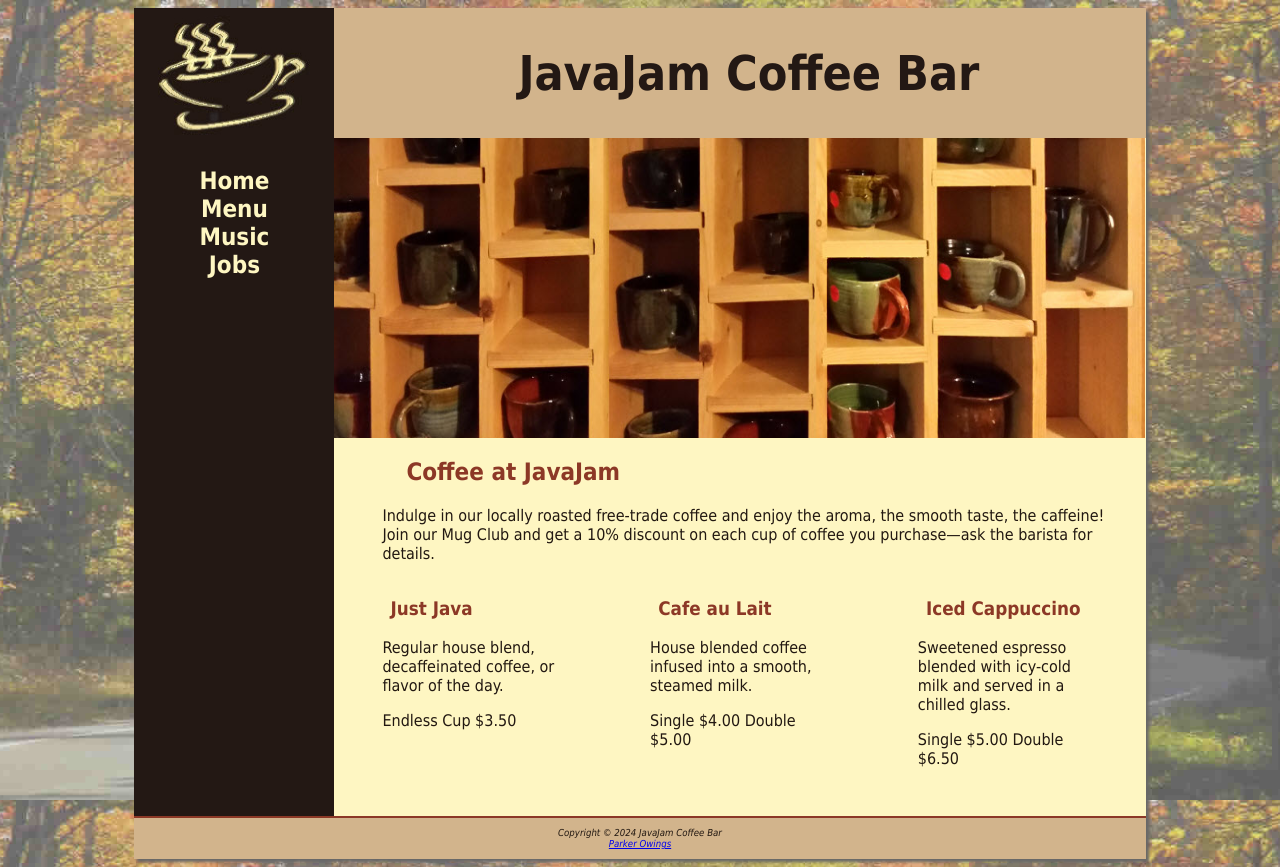
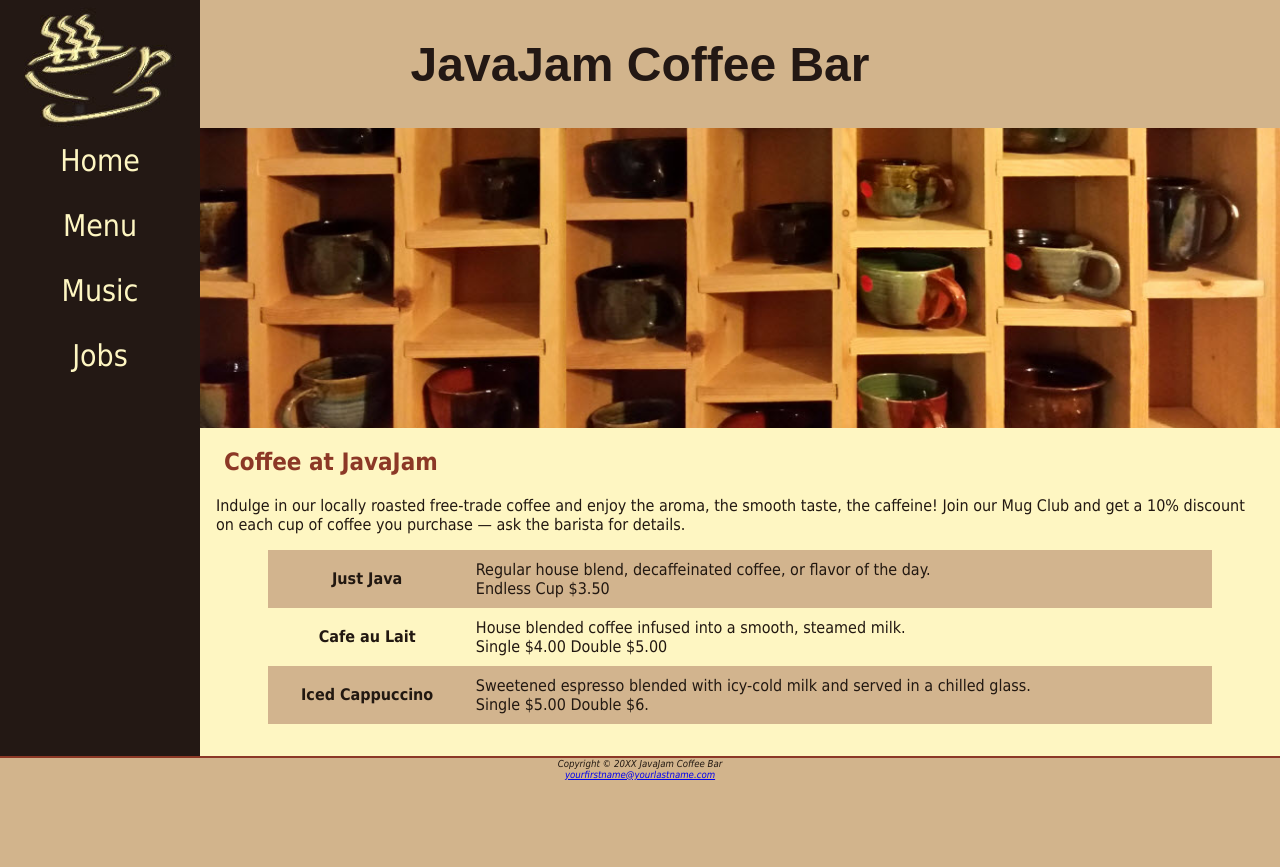
Before and after one commit to sloraris/javajam, a plain HTML site: page menu.html in a window 1280 px wide. After the commit the page ends 800 px from the top, so only its background shows below. Drawn offline with Linux system fonts and the light colour scheme; a web font is replaced by a local one.

Commit message:
assignment 8

```diff
--- a/javajam.css
+++ b/javajam.css
@@ -1,63 +1,76 @@
-/* CSS for javajam */
+@import url('https://fonts.googleapis.com/css2?family=Bayon&display=swap');
 
-@import url('https://fonts.googleapis.com/css2?family=Ubuntu:ital,wght@0,300;0,400;0,500;0,700;1,300;1,400;1,500;1,700&display=swap');
-
-
-/* MAIN PAGE STYLING */
 * {
 	box-sizing: border-box;
 }
 
+/* Configure Small Layout */
 body {
-	background-color: #FCEBB6;
-	background-image: url(images/fadedroad50.jpg);
-	background-repeat: no-repeat;
-	background-size: cover;
-	background-attachment: fixed;
+	background-color: #D2B48C;
 	color: #221811;
 	font-family: Tahoma, Arial, sans-serif;
-
+	margin: 0;
 }
 
 #wrapper {
 	background-color: #231814;
-	margin-left: auto;
-	margin-right: auto;
-	width: 80%;
-	min-width: 900px;
-	max-width: 1280px;
-	box-shadow: 3px 3px 3px #676767;
 	padding: 0;
 }
 
 header {
 	background-color: #D2B48C;
-	background-image: url(images/coffeelogo.jpg);
+	background-image: url(images/cup.jpg);
 	background-repeat: no-repeat;
 	color: #231814;
-	padding-left: 240px;
+	height: 128px;
+	padding-left: 105px;
 	padding-top: 5px;
 	padding-bottom: 5px;
 }
 
-header:link,
-header:visited {
+header a {
 	text-decoration: none;
+}
+
+header a:link {
 	color: #231814;
 }
 
-header:hover {
-    text-decoration: none;
+header a:visited {
+	color: #231814;
+}
+
+header a:hover {
 	color: #FEF6C2;
+}
+
+h1 {
+	font-size: 2em;
+	font-family: 'Bayon', sans-serif;
+}
+
+h2 {
+	color: #8C3826;
+}
+
+h3,
+dt {
+	color: #8C3826;
+}
+
+h4 {
+	background-color: #D2B48C;
+	font-size: 1.2em;
+	padding-left: .5em;
+	padding-bottom: 0;
+	text-transform: uppercase;
+	border-bottom: 1px solid #221811;
+	clear: left;
 }
 
 nav {
 	text-align: center;
-    font-weight: bold;
 	font-size: 1.5em;
-    padding: 5px 0;
-    float: left;
-    width: 200px;
 }
 
 nav a {
@@ -69,7 +82,7 @@ nav a:link {
 }
 
 nav a:visited {
-    color: #D2B48C
+	color: #D2B48C;
 }
 
 nav a:hover {
@@ -77,30 +90,46 @@ nav a:hover {
 }
 
 nav ul {
+	display: flex;
+	flex-direction: column;
+	font-size: 1.25em;
 	list-style-type: none;
-    padding-left: 0;
+	margin: 0;
+	padding: 0;
 }
 
+nav li {
+	border-bottom: 1px solid #FEF6C2;
+	padding: .5em 1em;
+	width: 100%;
+}
 
 main {
+	background-color: #FEF6C2;
 	display: block;
 	padding: 0 0 2em 0;
-    margin-left: 200px;
-    background-color: #FEF6C2;
+}
+
+h2,
+h3,
+h4,
+p,
+div,
+ul,
+dl {
+	padding-left: 1em;
+	padding-right: 1em;
+}
+
+main ul {
+	padding-left: 2em;
+}
+
+.details {
+	padding-left: 20%;
+	padding-right: 20%;
 	overflow: auto;
 }
-
-main h2,
-main h3,
-main h4,
-main p,
-main div,
-main ul,
-main dl {
-  padding-left: 3em;
-  padding-right: 2em;
-}
-
 
 img {
 	border-style: none;
@@ -108,32 +137,40 @@ img {
 	height: auto;
 }
 
-h1 {
-    font-size: 3em;
-    padding: 0 2em 0 3em;
+#homehero {
+	height: 300px;
+	background-image: url(images/road.jpg);
+	background-repeat: no-repeat;
+	background-size: 100% 100%;
 }
 
-h2 {
-    color: #8C3826;
+#heromugs {
+	height: 300px;
+	background-image: url(images/threemugs.jpg);
+	background-repeat: no-repeat;
+	background-size: 100% 100%;
 }
 
-h3 {
-    color: #8C3826;
+#heroguitar {
+	height: 300px;
+	background-image: url(images/guitar.jpg);
+	background-repeat: no-repeat;
+	background-size: 100% 100%;
 }
 
-h4 {
-    background-color: #D2B48C;
-    font-size: 1.2em;
-    text-transform: uppercase;
-    padding-left: 0.5em;
-    padding-bottom: 0;
-    border-bottom: solid;
-    clear: left;
+#herojobs {
+	height: 300px;
+	background-image: url(images/coffeecup.jpg);
+	background-repeat: no-repeat;
+	background-size: 100% 100%;
 }
 
-dt {
-    color: #8C3826;
-    overflow: auto;
+#mobile {
+	display: inline;
+}
+
+#desktop {
+	display: none;
 }
 
 footer {
@@ -141,42 +178,145 @@ footer {
 	font-size: .60em;
 	font-style: italic;
 	text-align: center;
-    padding: 1em;
+	padding-bottom: 1em;
 	border-top: 2px solid #8C3826;
 }
 
-.details {
-    padding: 0 20%;
+table {
+	margin: auto;
+	width: 90%;
+	border-spacing: 0;
 }
 
-.floatleft {
-    float: left;
-    padding-right: 2em;
-    padding-bottom: 2em;
+th,
+td {
+	padding: 10px;
 }
 
-.onethird {
-    float: left;
-    width: 33%;
+tr:nth-of-type(odd) {
+	background-color: #D2B48E;
+}
+
+form {
+	display: flex;
+	flex-direction: column;
+	padding-left: 1em;
+	width: 80%;
+}
+
+input,
+textarea {
+	margin-bottom: .5em;
+}
+
+/* Configure Medium Layout */
+@media (min-width: 600px) {
+	header {
+		padding-left: 0;
+		text-align: center;
+	}
+
+	h1 {
+		font-size: 3em;
+	}
+
+	nav ul {
+		flex-flow: row nowrap;
+		justify-content: space-around;
+	}
+
+	nav li {
+		border-bottom: none;
 	}
 
 	#homehero {
-    height: 300px;
-    background-image: url('images/hero.jpg');
-    background-repeat: no-repeat;
-    background-size: 100% 100%;
+		background-image: url(images/hero.jpg);
+		height: 50vh;
 	}
 
 	#heromugs {
-    height: 300px;
-    background-image: url('images/heromugs.jpg');
-    background-repeat: no-repeat;
-    background-size: 100% 100%;
+		background-image: url(images/heromugs.jpg);
 	}
 
 	#heroguitar {
-    height: 300px;
-    background-image: url('images/heroguitar.jpg');
-    background-repeat: no-repeat;
-    background-size: 100% 100%;
+		background-image: url(images/heroguitar.jpg);
 	}
+
+	#flow {
+		display: flex;
+		flex-direction: row;
+	}
+
+	#mobile {
+		display: none;
+	}
+
+	#desktop {
+		display: inline;
+	}
+
+	.details {
+		display: flex;
+		flex-direction: row;
+	}
+
+	h4 {
+		margin-left: 10%;
+		margin-right: 10%;
+	}
+
+	form {
+		width: 40%;
+		display: grid;
+		grid-gap: 1em;
+		gap: 1em;
+		grid-template-columns: 6em 1fr;
+	}
+
+	input[type="submit"] {
+		grid-column: 2 / 3;
+		width: 9em;
+	}
+
+	#herojobs {
+		background-image: url(images/herojobs.jpg)
+	}
+}
+
+/* Configure Large Layout */
+@media (min-width: 1024px) {
+	@supports (display: grid) {
+		header {
+			grid-area: header;
+		}
+
+		nav {
+			grid-area: nav;
+		}
+
+		main {
+			grid-area: main;
+		}
+
+		footer {
+			grid-area: footer;
+		}
+
+		#wrapper {
+			display: grid;
+			grid-template:
+				"header header"
+				"nav    main"
+				"footer footer"
+				/ 200px;
+		}
+
+		nav ul {
+			flex-direction: column;
+		}
+
+		header {
+			background-image: url(images/coffeelogo.jpg);
+		}
+	}
+}
--- a/menu.html
+++ b/menu.html
@@ -3,63 +3,59 @@
 
 <head>
   <meta charset="UTF-8">
+  <meta http-equiv="X-UA-Compatible" content="IE=edge">
   <meta name="viewport" content="width=device-width, initial-scale=1.0">
-    <title>Parker Owings &mdash; JavaJam Coffee House</title>
+  <title>Your Name &mdash; JavaJam Coffee House</title>
   <meta name="description" content="JavaJam Coffee Bar Case Study">
-    <meta name="author" content="Parker Owings">
-    <meta name="keywords" content="Homework, USU, Data Analytics and Information Systems">
-    <link rel="stylesheet" href="javajam.css">
+  <meta name="author" content="Your Name">
+  <meta name="keywords" content="Homework, Data Analytics and Information Systems">
+
+  <link href="javajam.css" rel="stylesheet">
+
+  <link rel="shortcut icon" href="favicon.ico">
 </head>
-
 
 <body>
   <div id="wrapper">
     <header>
-            <h1 href="index.html">JavaJam Coffee Bar</h1>
+      <h1><a href="index.html">JavaJam Coffee Bar</a></h1>
     </header>
-
     <nav>
       <ul>
         <li><a href="index.html">Home</a></li>
         <li><a href="menu.html">Menu</a></li>
         <li><a href="music.html">Music</a></li>
         <li><a href="jobs.html">Jobs</a></li>
-                <ul>
+      </ul>
     </nav>
-
     <main>
-            <div id="heromugs"></div>
-
+      <div id="heromugs">
+      </div>
       <h2>Coffee at JavaJam</h2>
-
-            <p>
-                Indulge in our locally roasted free-trade coffee and enjoy the aroma, the smooth taste, the caffeine!
-                Join our Mug Club and get a 10% discount on each cup of coffee you purchase&mdash;ask the barista for
-                details.
-            </p>
-
-            <section class="onethird">
-                <h3>Just Java</h3>
-                <p>Regular house blend, decaffeinated coffee, or flavor of the day.</p>
-                <p>Endless Cup $3.50</p>
-            </section>
-            <section class="onethird">
-                <h3>Cafe au Lait</h3>
-                <p>House blended coffee infused into a smooth, steamed milk.</p>
-                <p>Single $4.00 Double $5.00</p>
-            </section>
-            <section class="onethird">
-                <h3>Iced Cappuccino</h3>
-                <p>Sweetened espresso blended with icy-cold milk and served in a chilled glass.</p>
-                <p>Single $5.00 Double $6.50</p>
-            </section>
+      <p>Indulge in our locally roasted free-trade coffee and enjoy the aroma, the smooth taste,
+        the caffeine! Join our Mug Club and get a 10% discount on each cup of coffee you
+        purchase &mdash; ask the barista for details.</p>
+      <div id="flow">
+        <table>
+          <tr>
+            <th>Just Java</th>
+            <td>Regular house blend, decaffeinated coffee, or flavor of the day.<br>Endless Cup $3.50</td>
+          </tr>
+          <tr>
+            <th>Cafe au Lait</th>
+            <td>House blended coffee infused into a smooth, steamed milk.<br>Single $4.00 Double $5.00</td>
+          </tr>
+          <tr>
+            <th>Iced Cappuccino</th>
+            <td>Sweetened espresso blended with icy-cold milk and served in a chilled glass.<br>Single $5.00 Double $6.
+            </td>
+        </table>
+      </div>
     </main>
     <footer>
-            Copyright © 2024 JavaJam Coffee Bar
-            <br>
-            <a href="mailto:parker.owings@usu.edu">Parker Owings</a>
+      Copyright &copy; 20XX JavaJam Coffee Bar<br>
+      <a href="mailto:yourfirstname@yourlastname.com">yourfirstname@yourlastname.com</a>
     </footer>
-
   </div>
 </body>
 
```
Also changed, not shown: jobs.html (added, +56 -0 lines), images/coffeecup.jpg (added), images/cup.jpg (added), images/guitar.jpg (added), images/herojobs.jpg (added), images/road.jpg (added), images/threemugs.jpg (added). Lines whose indentation alone changed are shown as unchanged.
